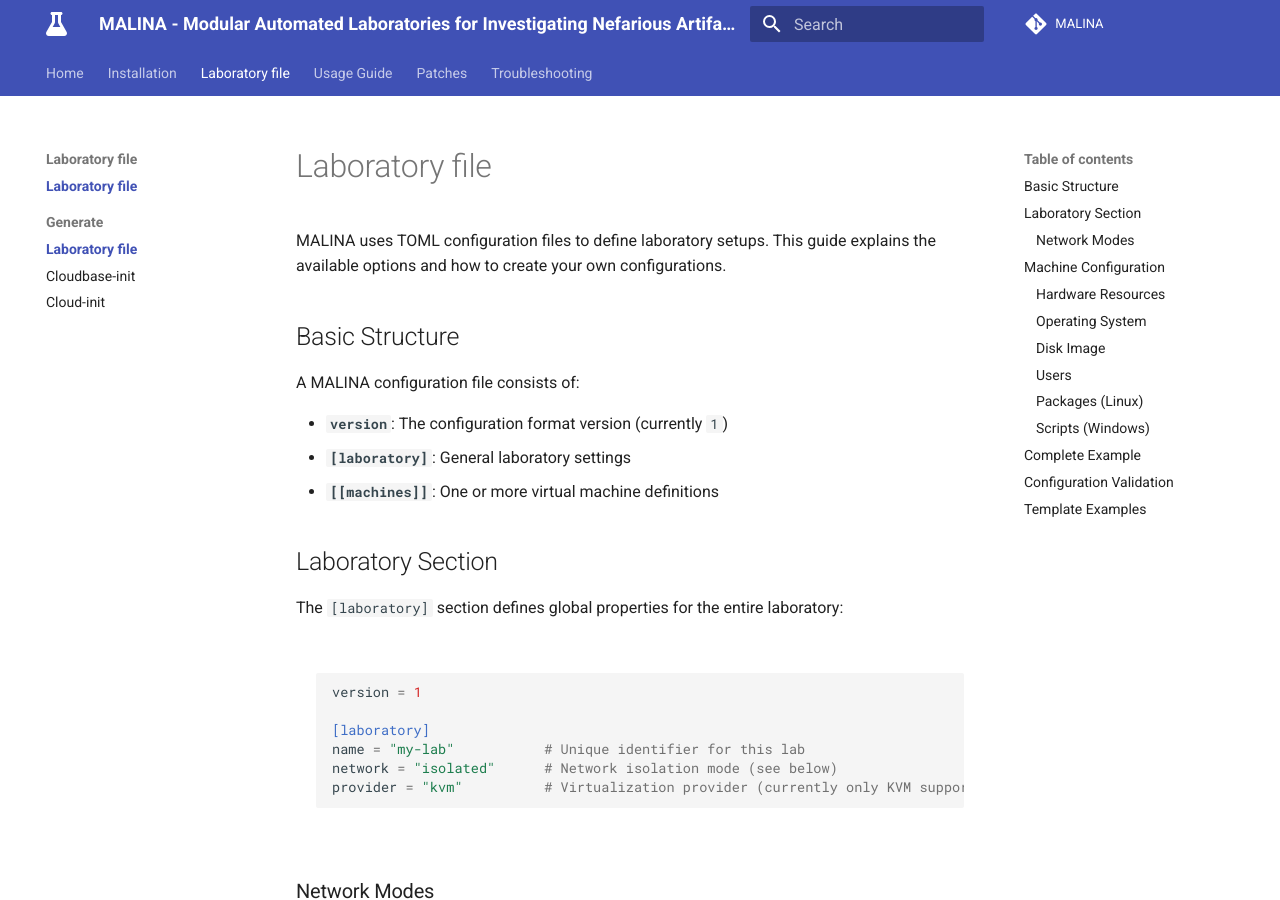
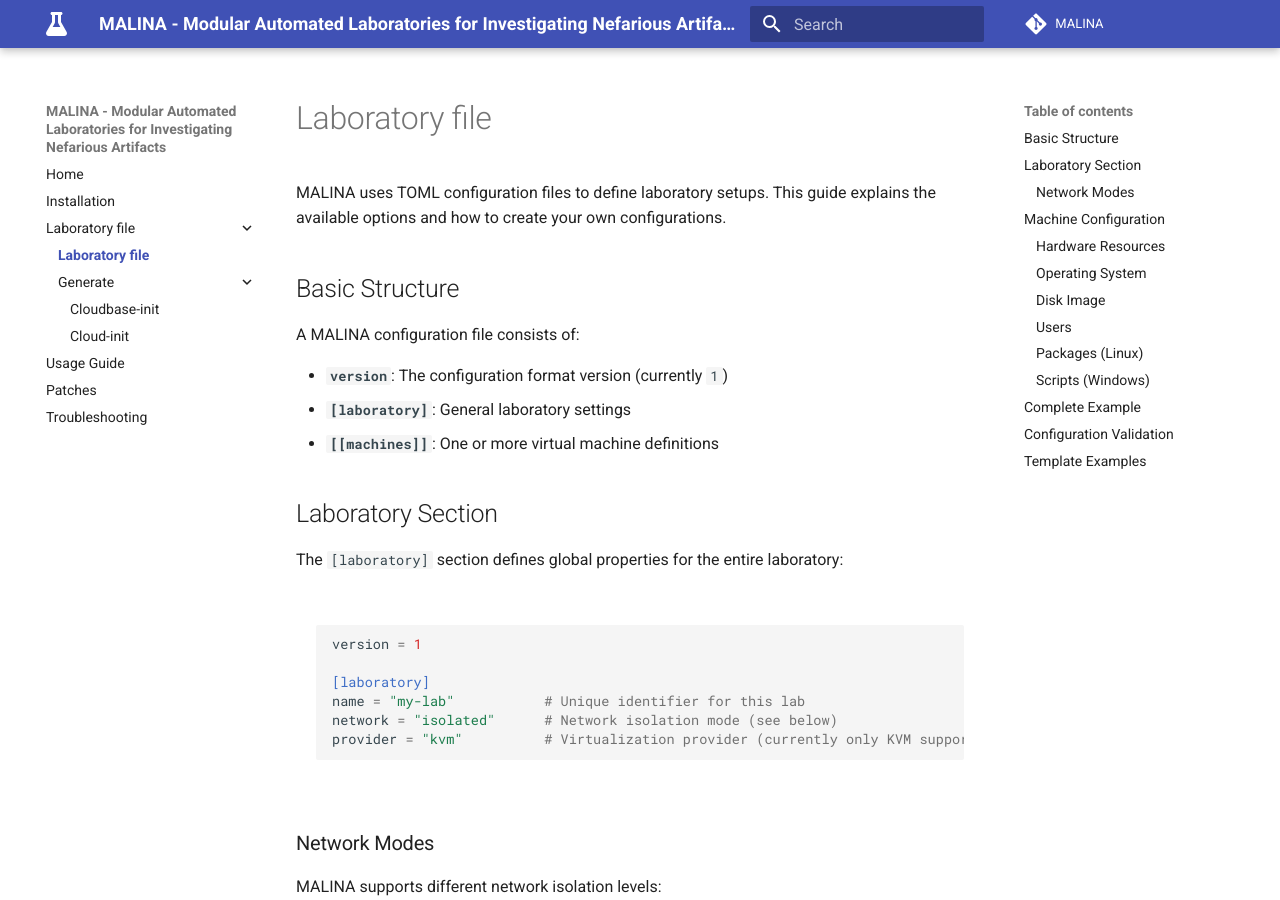
Before and after one commit to AntwortEinesLebens/MALINA, an MkDocs documentation site: the page built from docs/configuration/configuration.md, in a window 1280 px wide and 900 px high. Built offline with MkDocs 1.6.1 and Material for MkDocs 9.7.7, drawn with Linux system fonts in a browser that asks for light colours; comment, search, counter and statistics services are not loaded.

Commit message:
feat: nav vertical

```diff
--- a/mkdocs.yml
+++ b/mkdocs.yml
@@ -13,11 +13,10 @@ nav:
   - Laboratory file:
       - ./configuration/configuration.md
       - Generate:
-          - ./configuration/configuration.md
           - Cloudbase-init: ./configuration/cloudbaseinit.md
           - Cloud-init: ./configuration/cloudinit.md
   - Usage Guide: usage.md
-  - Patches : ./patches/patches.md
+  - Patches : patches/patches.md
   - Troubleshooting: troubleshooting.md
 
 # Theme configuration
@@ -26,12 +25,10 @@ theme:
   language: en
   font:
     text: Roboto
-    code: Roboto Mono
   features:
     - navigation.instant
     - navigation.tracking
-    - navigation.tabs
-    - navigation.sections
+    - navigation.expand  # Menu latéral ouvert par défaut
     - search.suggest
     - search.highlight
     - content.code.annotate
```
